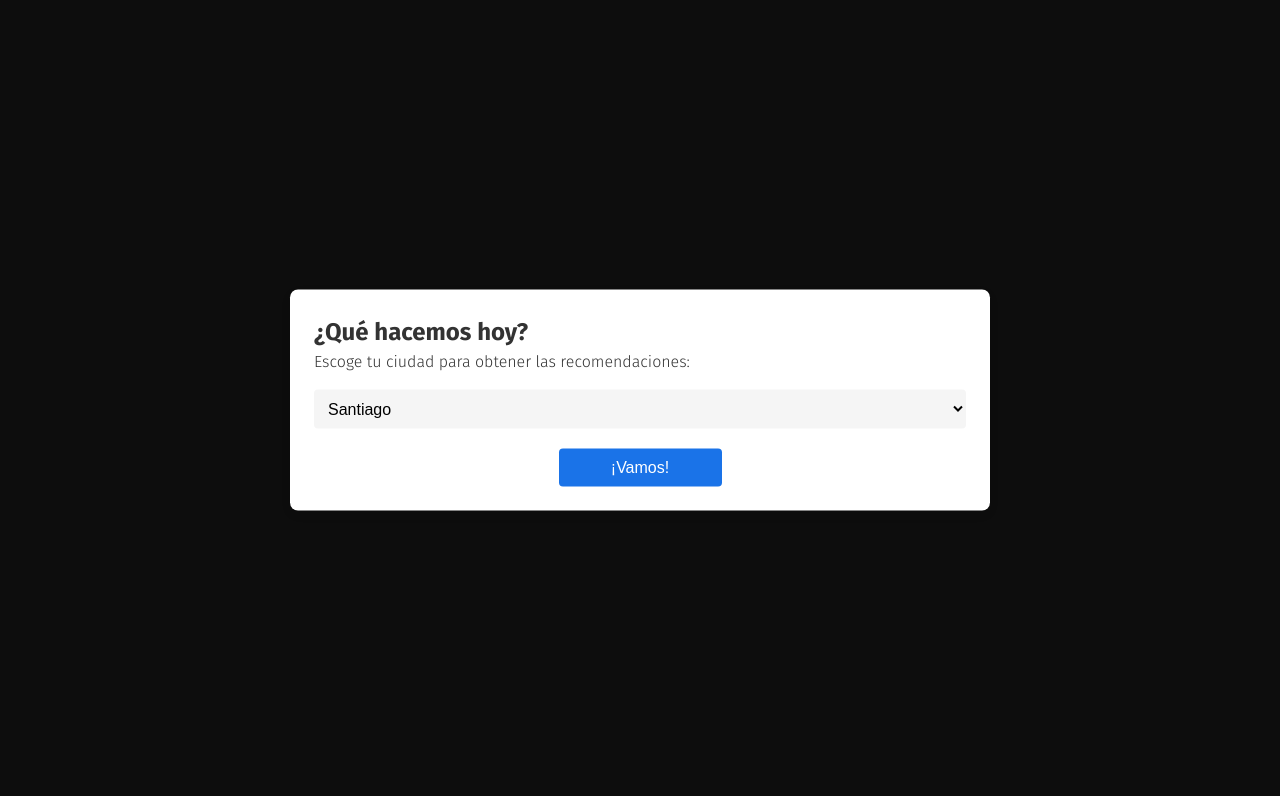
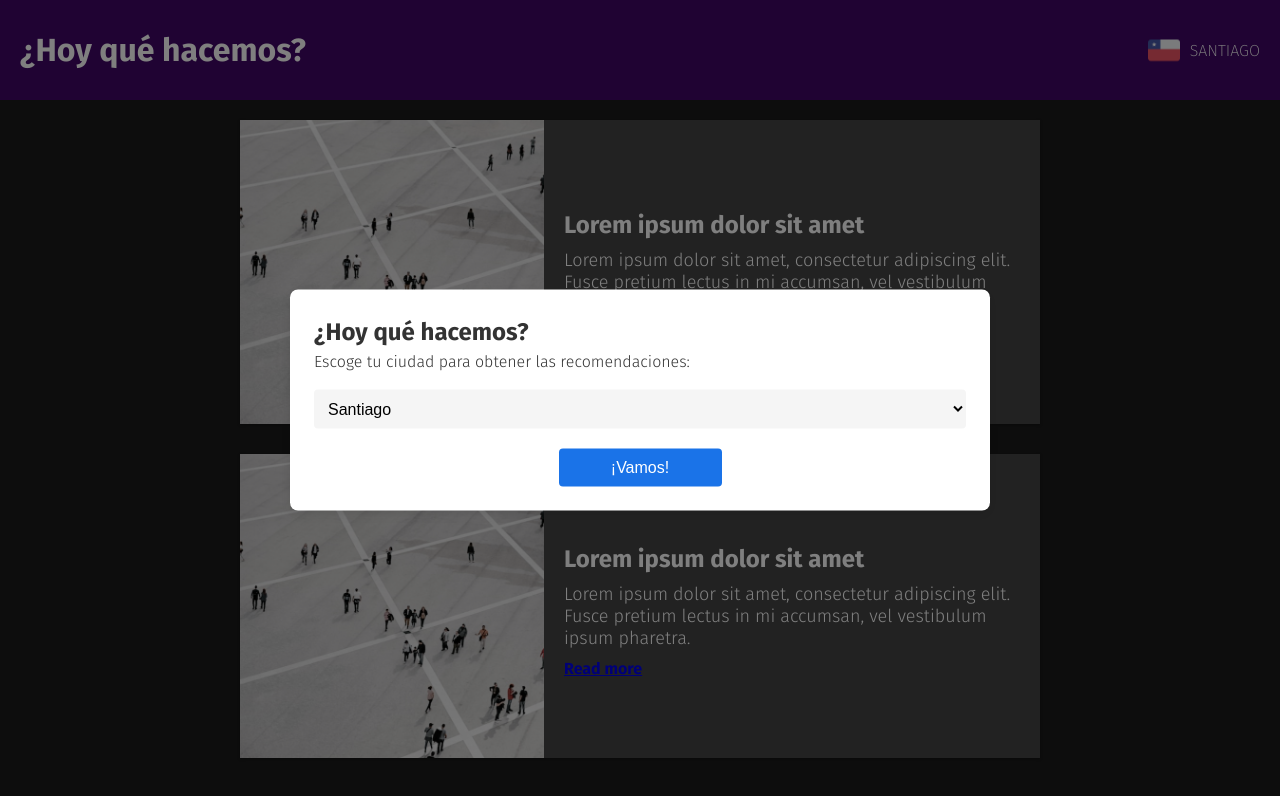
Before and after one commit to juaandiego/hoy-que-hacemos, a plain HTML site: page index.html in a window 1280 px wide. Drawn offline with Linux system fonts and the light colour scheme.

Commit message:
Included mock-up for the header. Modeled potential look for the cards. Included assets for location.

```diff
--- a/index.html
+++ b/index.html
@@ -9,13 +9,13 @@
     <link href="https://fonts.googleapis.com/css2?family=Fira+Sans:ital,wght@0,200;0,300;0,700;1,200;1,300&display=swap"
         rel="stylesheet">
     <link rel="stylesheet" href="./styles/main.css">
-    <title>¿Qué hacemos hoy?</title>
+    <title>Planeemos tu salida de hoy</title>
 </head>
 
 <body>
     <section id="welcomeModal" class="overlay">
         <div class="modal">
-            <h1>¿Qué hacemos hoy?</h1>
+            <h1>¿Hoy qué hacemos?</h1>
             <p>Escoge tu ciudad para obtener las recomendaciones:</p>
             <form id="location-form" class="location-form">
                 <select id="location-select" name="location">
@@ -26,6 +26,43 @@
         </div>
     </section>
 
+    <header class="header">
+        <div id="title-container">
+            <h1 id="page-title">¿Hoy qué hacemos?</h1>
+        </div>
+        <div class="city">
+            <img src="./assets/cl_flag.png" alt="Chile">
+            <span id="">Santiago</span>
+        </div>
+    </header>
+
+    <main>
+        <section class="recommendations" id="recoFeed">
+            <div class="card">
+                <div class="card-image">
+                    <img src="./assets/generic_card.jpg" alt="Generic place" class="cover">
+                </div>
+                <div class="card-content">
+                    <h2 class="card-title">Lorem ipsum dolor sit amet</h2>
+                    <p class="card-description">Lorem ipsum dolor sit amet, consectetur adipiscing elit. Fusce pretium
+                        lectus in mi accumsan, vel vestibulum ipsum pharetra.</p>
+                    <a href="#" class="card-link">Read more</a>
+                </div>
+            </div>
+            <div class="card">
+                <div class="card-image">
+                    <img src="./assets/generic_card.jpg" alt="Generic place" class="cover">
+                </div>
+                <div class="card-content">
+                    <h2 class="card-title">Lorem ipsum dolor sit amet</h2>
+                    <p class="card-description">Lorem ipsum dolor sit amet, consectetur adipiscing elit. Fusce pretium
+                        lectus in mi accumsan, vel vestibulum ipsum pharetra.</p>
+                    <a href="#" class="card-link">Read more</a>
+                </div>
+            </div>
+        </section>
+    </main>
+
     <script src="./js/main.js"></script>
 </body>
 
--- a/js/main.js
+++ b/js/main.js
@@ -3,7 +3,7 @@ const form = document.getElementById("location-form");
 const locationModal = document.querySelector("#welcomeModal");
 
 
-/* DOM Handlers */
+/* DOM handlers */
 function elementVisibility(e, shouldHide) {
     if (shouldHide === true) {
         e.classList.add("d-none");
--- a/styles/main.css
+++ b/styles/main.css
@@ -16,7 +16,7 @@
 }
 
 
-/* Body */
+/* General configs */
 body {
     background-color: #1a1a1a;
     ;
@@ -25,7 +25,8 @@ body {
     font-size: 16px;
 }
 
-/* Modal */
+
+/* Modal and location form */
 .modal {
     position: fixed;
     top: 50%;
@@ -53,7 +54,6 @@ body {
     z-index: 999;
 }
 
-/* Form */
 .location-form {
     display: flex;
     flex-direction: column;
@@ -91,3 +91,117 @@ select {
 .location-button:hover {
     background-color: #0d47a1;
 }
+
+
+/* Header */
+header.header {
+    display: flex;
+    justify-content: space-between;
+    align-items: center;
+    background-color: #410766;
+    height: 100px;
+    padding: 0 20px;
+    color: #fff;
+}
+
+.header h1 {
+    margin: 0;
+    font-size: 2rem;
+    font-weight: 700;
+}
+
+.header .city {
+    display: flex;
+    align-items: center;
+}
+
+.header .city img {
+    width: 32px;
+    height: 32px;
+    margin-right: 10px;
+}
+
+.header .city span {
+    font-size: 1rem;
+    font-weight: 200;
+    text-transform: uppercase;
+}
+
+
+/* Cards for recos */
+/* For sm resolutions */
+.card {
+    width: 90%;
+    min-height: 200px;
+    margin: 20px auto;
+    display: flex;
+    flex-direction: column;
+    background-color: #454545;
+    box-shadow: 0px 1px 3px rgba(0, 0, 0, 0.3);
+    overflow: hidden;
+    margin-bottom: 30px;
+}
+
+.card .card-image {
+    max-height: 150px;
+    overflow: hidden;
+}
+
+.card img.cover {
+    object-fit: cover;
+    object-position: center;
+    min-width: 100%;
+}
+
+.card-content {
+    padding: 10px;
+}
+
+.card-title {
+    font-size: 24px;
+    font-weight: bold;
+    margin: 10px 0;
+}
+
+.card-description {
+    font-size: 18px;
+    margin: 10px 0;
+}
+
+.card-link {
+    text-align: right;
+    margin-top: auto;
+    margin-right: 10px;
+    font-weight: bold;
+}
+
+/* For md resolutions */
+@media (min-width: 768px) {
+    .card {
+        max-width: 800px;
+        min-height: 250px;
+        flex-direction: row;
+        align-items: center;
+    }
+
+    .card .card-image {
+        max-height: 100%;
+        max-width: 40%;
+        height: auto;
+        aspect-ratio: 1 / 1;
+        flex: 0.4;
+    }
+
+    .card img.cover {
+        object-fit: cover;
+        object-position: center;
+        width: 100%;
+        height: 100%;
+        vertical-align: middle;
+    }
+
+    .card-content {
+        flex: 0.6;
+        padding: 20px;
+    }
+}
```
Also changed, not shown: assets/ar_flag.png (added), assets/cl_flag.png (added), assets/generic_card.jpg (added), 1 other file.
